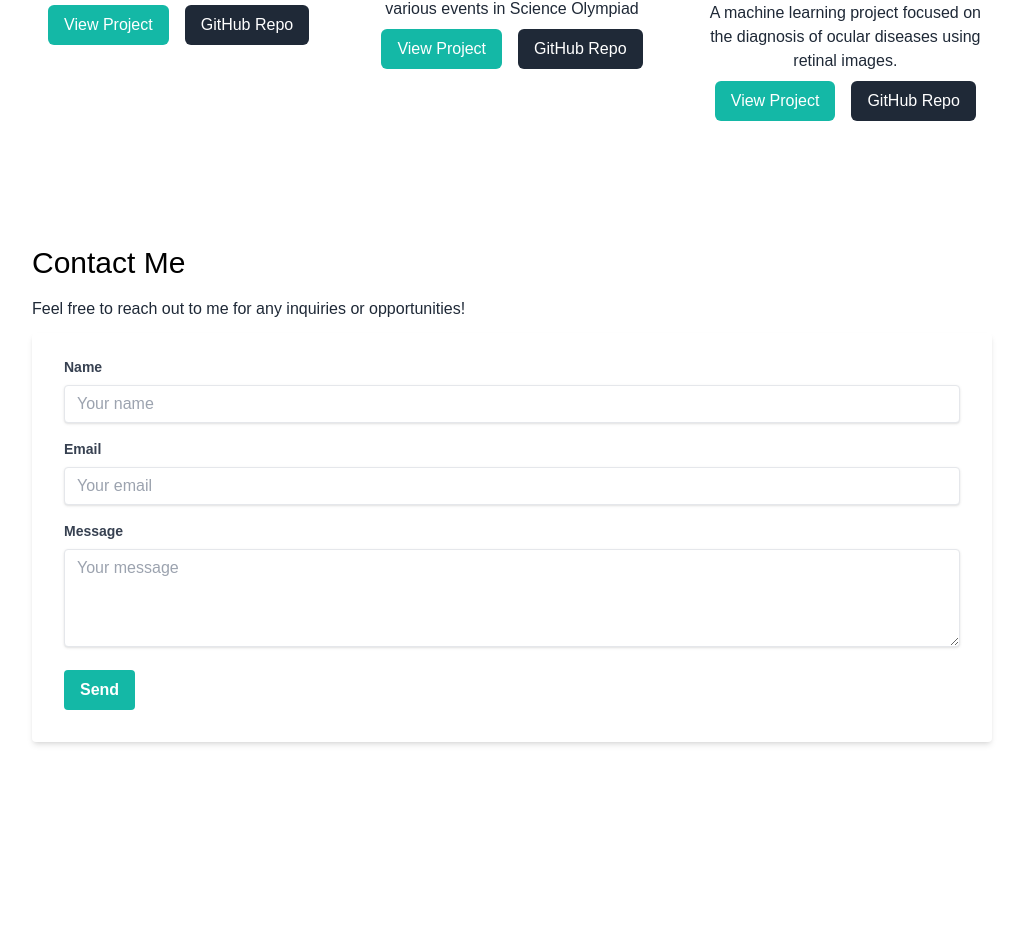
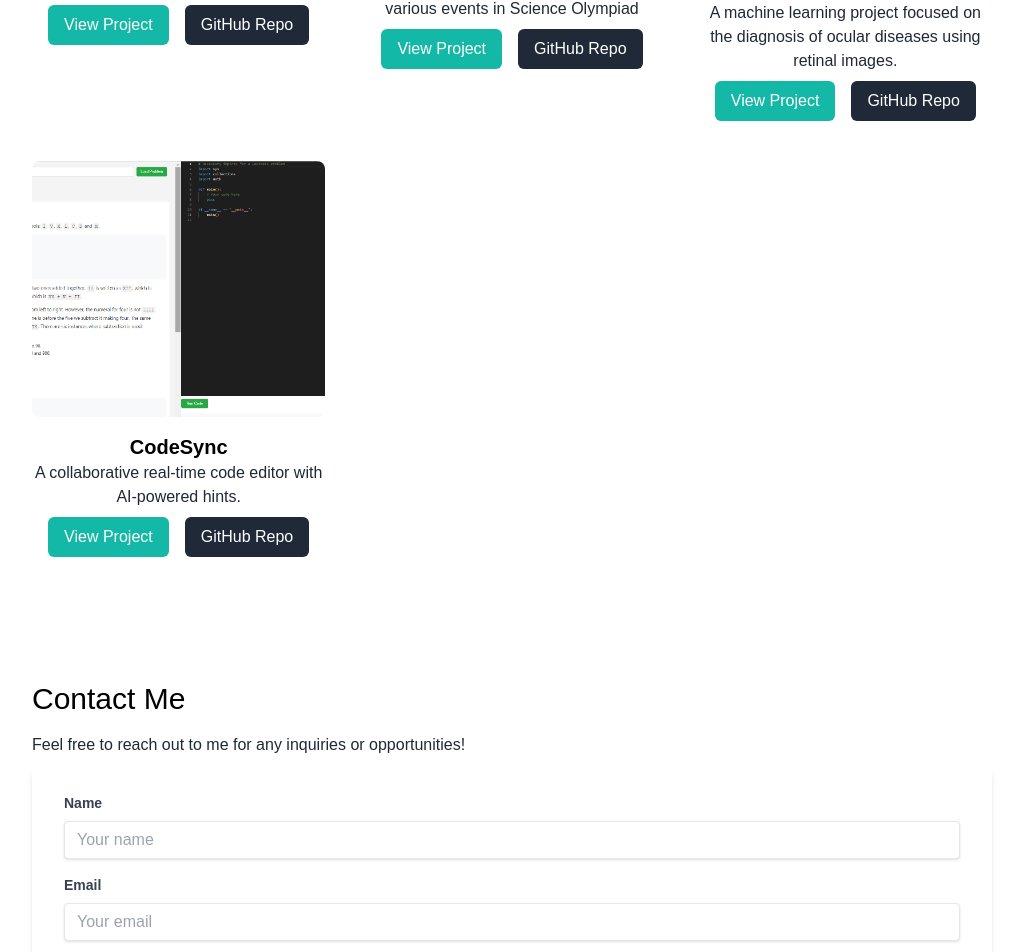
Before and after one commit to dexon888/portfolio-website, a Next.js app: page / in a window 1280 px wide. Shown: the part 3294-4246 px from the top of the page, without its empty margins (128-1147 px from the left). Before the commit the page ends 4092 px from the top, so only its background shows below. Built offline with nearby package versions, Linux system fonts and the light colour scheme.

Commit message:
Updated project showcase

```diff
--- a/pages/index.js
+++ b/pages/index.js
@@ -15,6 +15,7 @@ import PokemonChess1 from "../public/PokemonChessImage1.png";
 import AlgoVisualizer1 from "../public/AlgoVisualizerImage1.png";
 import ReviewHub1 from "../public/ReviewHubImage1.png";
 import Ocular1 from "../public/OcularImage1.png"
+import CodeSyncImage from "../public/CodeSyncImage.png"
 import frameworks from "../public/frameworks.png";
 import languages from "../public/languages.png";
 import tools from "../public/tools.png";
@@ -99,7 +100,21 @@ const projects = [
     "Implemented K-Means clustering to differentiate between healthy and diseased eyes, achieving up to 60% accuracy.",
     "Developed supervised learning models using CNN architectures like ResNet50 and Xception, reaching over 50% accuracy with improved hyperparameter tuning and data augmentation."
   ]
-  }
+  },
+  {
+    "title": "CodeSync",
+    "description": "A collaborative real-time code editor with AI-powered hints.",
+    "image": CodeSyncImage,
+    "deployedLink": "https://codespace-6399.onrender.com",
+    "repoLink": "https://github.com/dexon888/codespace",
+    "detailedDescription": "CodeSync is a real-time collaborative coding platform designed to enhance pair programming and code sharing experiences.",
+    "points": [
+      "Developed a real-time collaborative code editor using React for the front end and Node.js for the back end, allowing users to code together seamlessly on Leetcode problems.",
+      "Integrated AI-powered hints using the OpenAI API, providing users with on-demand assistance and improving problem-solving efficiency.",
+      "Implemented real-time synchronization and collaboration features with Socket.io, supporting multiple concurrent users in a single coding session.",
+      "Optimized data handling with Apollo GraphQL and Express.js, ensuring efficient and secure communication between the front end and back end.",
+    ]
+}
 ];
 
 const skills = {
```
Also changed, not shown: public/CodeSyncImage.png (added).
